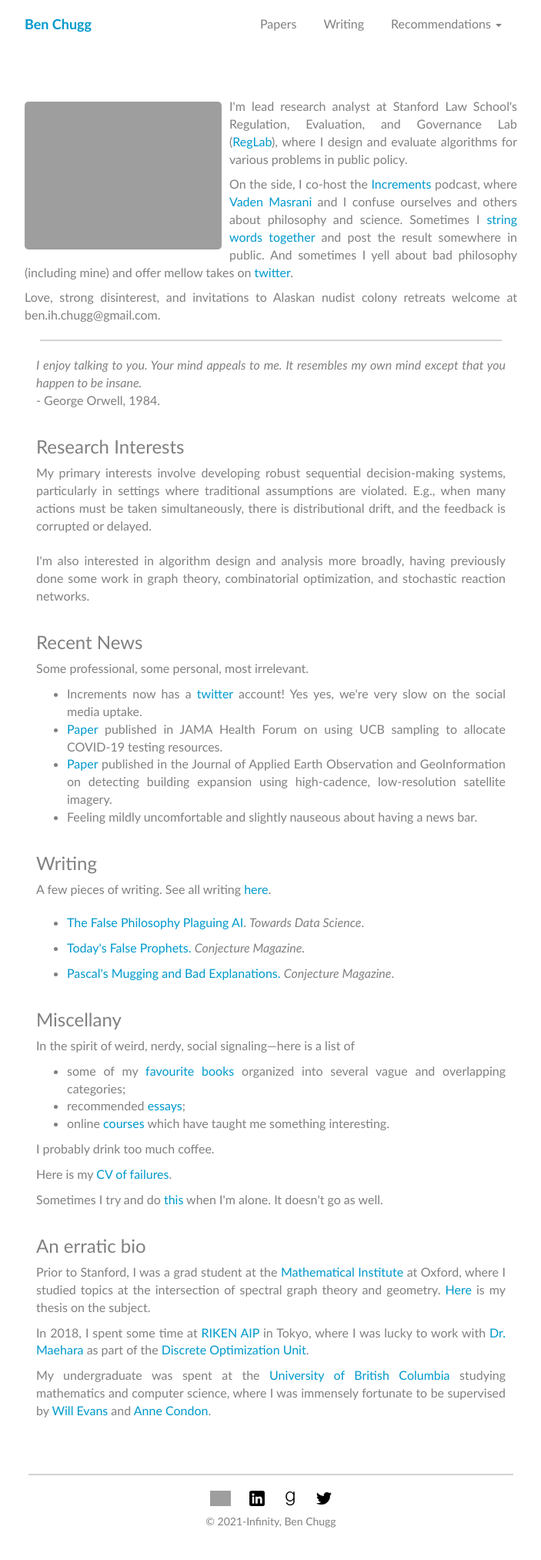
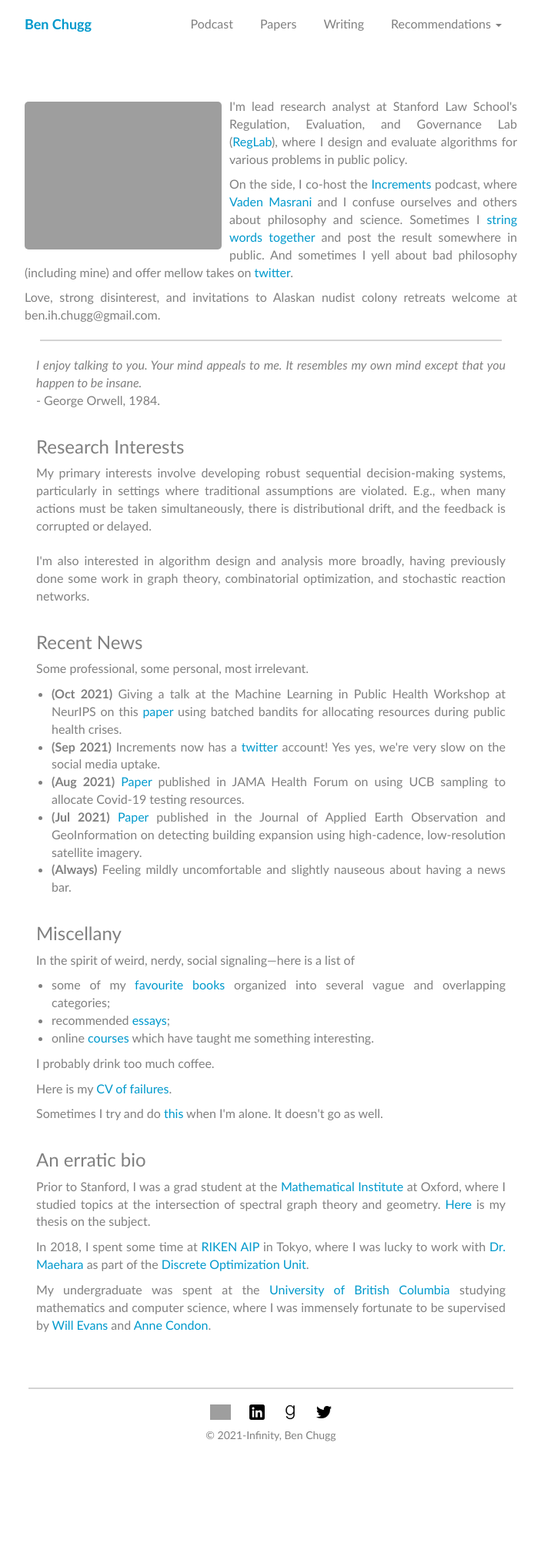
Before and after one commit to bchugg/bchugg.github.io, a PHP site: page / in a window 1280 px wide. Shown: the whole page at 77% size, without its empty margins (288-991 px from the left). After the commit the page ends 1872 px from the top, so only its background shows below. Run offline with PHP 8.4, Linux system fonts and the light colour scheme; some libraries are stand-ins or nearby versions; grey boxes are pictures that could not be loaded.

Commit message:
crabby cornucopia

```diff
--- a/assets/stylesheets/main.css
+++ b/assets/stylesheets/main.css
@@ -5,7 +5,7 @@ html {
 }
 
 * {
-  font-family: optima;
+  font-family: optima !important;
   color: gray;
 }
 
@@ -106,6 +106,9 @@ html {
 }
 .main-body h4, .main-body p {
   font-size: 12pt;
+}
+.main-body ul {
+  padding-left: 20px;
 }
 .main-body li {
   font-size: 12pt;
--- a/assets/stylesheets/main.scss
+++ b/assets/stylesheets/main.scss
@@ -7,6 +7,7 @@ $tan: #F6F1EB;
 $lightgray: #d9d9d9;
 $linkcolor: #0099cc;
 $global_font_size: 12pt;
+$global_font_family: optima;
 
 // --------------------------------
 // GLOBAL
@@ -17,7 +18,7 @@ html {
 }
 
 *{
-	font-family:optima;
+	font-family: $global_font_family !important;
 	color:gray;
 }
 
@@ -131,6 +132,9 @@ html {
 	padding-top: 50px;
 	h4, p  {
 		font-size: $global_font_size;
+	}
+	ul {
+		padding-left: 20px;
 	}
 	li {
 		font-size: $global_font_size;
--- a/index.html
+++ b/index.html
@@ -76,15 +76,16 @@
 				<p>Some professional, some personal, most irrelevant.</p>
 
 				<ul>
-					<li>Increments now has a <a href="https://twitter.com/IncrementsPod" rel='nofollow'>twitter</a> account! Yes yes, we're very slow on the social media uptake.</li>
-					<li> <a href="https://jamanetwork.com/journals/jama-health-forum/fullarticle/2783658?utm_source=For_The_Media&utm_medium=referral&utm_campaign=ftm_links&utm_term=082721" rel='nofollow'>Paper</a> published in JAMA Health Forum on using UCB sampling to allocate COVID-19 testing resources. </li>
-					<li><a href="https://www.sciencedirect.com/science/article/pii/S0303243421001707" rel='nofollow'>Paper</a> published in the Journal of Applied Earth Observation and GeoInformation on detecting building expansion using high-cadence, low-resolution satellite imagery.</li>
-					<li>Feeling mildly uncomfortable and slightly nauseous about having a news bar.</li>
+					<li><b>(Oct 2021)</b> Giving a talk at the Machine Learning in Public Health Workshop at NeurIPS on this <a href="https://arxiv.org/abs/2110.13306" rel='nofollow'>paper</a> using batched bandits for allocating resources during public health crises. </li>
+					<li><b>(Sep 2021)</b> Increments now has a <a href="https://twitter.com/IncrementsPod" rel='nofollow'>twitter</a> account! Yes yes, we're very slow on the social media uptake.</li>
+					<li><b>(Aug 2021)</b> <a href="https://jamanetwork.com/journals/jama-health-forum/fullarticle/2783658?utm_source=For_The_Media&utm_medium=referral&utm_campaign=ftm_links&utm_term=082721" rel='nofollow'>Paper</a> published in JAMA Health Forum on using UCB sampling to allocate Covid-19 testing resources. </li>
+					<li><b>(Jul 2021)</b> <a href="https://www.sciencedirect.com/science/article/pii/S0303243421001707" rel='nofollow'>Paper</a> published in the Journal of Applied Earth Observation and GeoInformation on detecting building expansion using high-cadence, low-resolution satellite imagery.</li>
+					<li><b>(Always)</b> Feeling mildly uncomfortable and slightly nauseous about having a news bar.</li>
 				</ul>
 
 
 
-				<h3>Writing</h3>
+				<!-- <h3>Writing</h3>
 
 				<p>A few pieces of writing. See all writing <a href="writing.html">here</a>. </p>
 
@@ -99,7 +100,7 @@
 							Pascal's Mugging and Bad Explanations.</a> <em>Conjecture Magazine</em>.
 					</li>
 
-				</ul>
+				</ul> -->
 
 
 			 <h3>Miscellany</h3>
--- a/shared/header.html
+++ b/shared/header.html
@@ -12,7 +12,8 @@
     </div>
     <div class="collapse navbar-collapse" id="myNavbar">
 	    <ul class="nav navbar-nav navbar-right">
-	    	<li><a href="papers.html">Papers</a></li>
+		<li><a href="https://www.incrementspodcast.com/" rel='nofollow'>Podcast</a></li>
+	    <li><a href="papers.html">Papers</a></li>
         <li><a href="writing.html">Writing</a></li>
 	      <li class="dropdown">
 	        <a class="dropdown-toggle" data-toggle="dropdown" href="#">Recommendations
```
Also changed, not shown: papers.html (+6 -6 lines), 1 other file.
